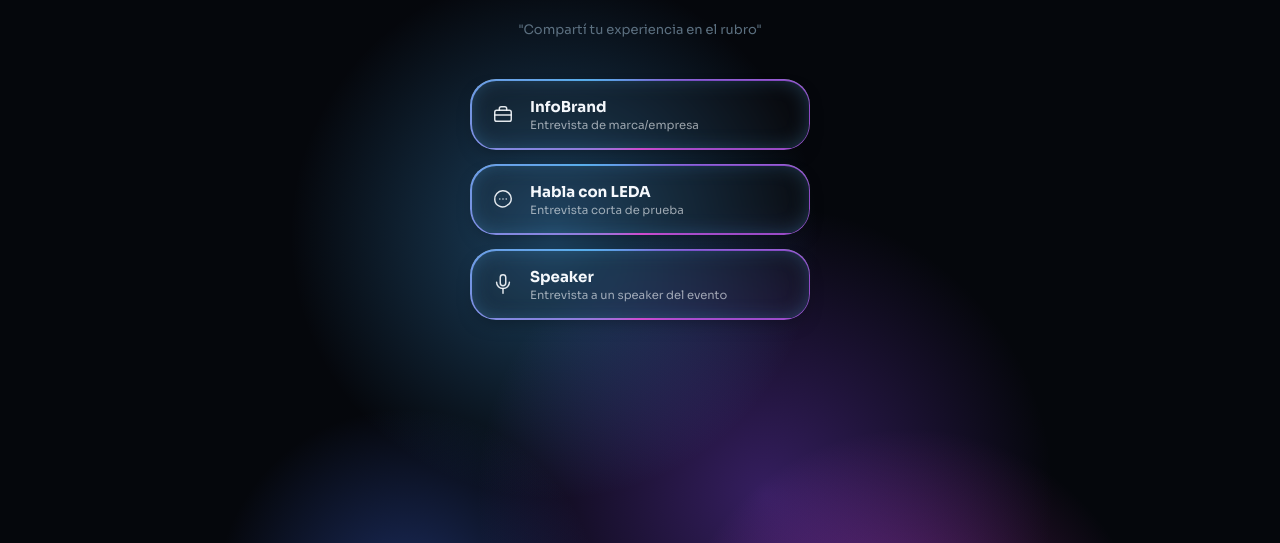
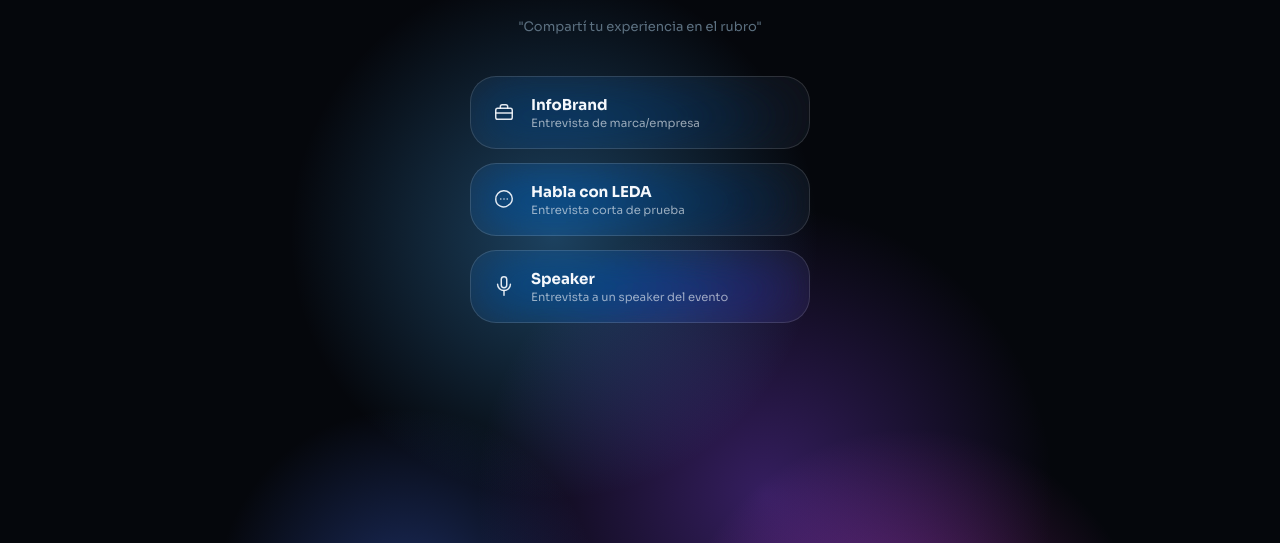
Before and after one commit to tarandainfo/entrevista-ia-v2, a website: page index.html in a window 1280 px wide. Shown: the part 257-800 px from the top of the page. Drawn offline with Linux system fonts and the light colour scheme; animation ran at ten frames a second.

Commit message:
Mejora visual

```diff
--- a/fondo.js
+++ b/fondo.js
@@ -140,14 +140,6 @@
         // detectado, en vez de saltar de golpe.
         hueActual += (hueObjetivo - hueActual) * 0.01;
 
-        // Esta misma variable la usan los botones de modo (el
-        // anillo de vidrio líquido) para seguir siempre el
-        // mismo matiz que tiene el fondo en ese momento.
-        document.documentElement.style.setProperty(
-            "--matiz-actual",
-            hueActual.toFixed(1)
-        );
-
         ctx.fillStyle = "#05070C";
         ctx.fillRect(0, 0, ancho, alto);
         ctx.globalCompositeOperation = "lighter";
--- a/index.html
+++ b/index.html
@@ -24,7 +24,6 @@
 
         <div class="botones-modo">
             <button class="boton-modo" id="modo-infobrand" data-modo="infobrand">
-                <div class="boton-modo-anillo"></div>
                 <span class="boton-modo-icono">
                     <svg viewBox="0 0 24 24" fill="none" stroke-width="1.6" stroke-linecap="round" stroke-linejoin="round">
                         <rect x="3" y="8" width="18" height="12" rx="2"></rect>
@@ -39,7 +38,6 @@
             </button>
 
             <button class="boton-modo" id="modo-leda" data-modo="leda">
-                <div class="boton-modo-anillo"></div>
                 <span class="boton-modo-icono">
                     <svg viewBox="0 0 24 24" fill="none" stroke-width="1.6" stroke-linecap="round" stroke-linejoin="round">
                         <path d="M21 11.5a8.38 8.38 0 0 1-4.24 7.3A8.5 8.5 0 0 1 3 12.5 8.5 8.5 0 1 1 21 11.5z"></path>
@@ -53,7 +51,6 @@
             </button>
 
             <button class="boton-modo" id="modo-speaker" data-modo="speaker">
-                <div class="boton-modo-anillo"></div>
                 <span class="boton-modo-icono">
                     <svg viewBox="0 0 24 24" fill="none" stroke-width="1.6" stroke-linecap="round" stroke-linejoin="round">
                         <rect x="9" y="2" width="6" height="12" rx="3"></rect>
--- a/style.css
+++ b/style.css
@@ -140,26 +140,6 @@ body {
     opacity: 1;
 }
 
-/* Matiz compartido en vivo con el fondo (fondo.js lo actualiza
-   en cada cuadro de animación), usado por el anillo de los
-   botones de modo. @property permite que el cambio de valor
-   se anime suavemente en vez de saltar de golpe. */
-@property --matiz-actual {
-    syntax: '<number>';
-    inherits: true;
-    initial-value: 205;
-}
-
-@property --ang-anillo {
-    syntax: '<angle>';
-    inherits: false;
-    initial-value: 0deg;
-}
-
-:root {
-    --matiz-actual: 205;
-}
-
 .botones-modo {
     display: flex;
     flex-direction: column;
@@ -175,76 +155,56 @@ body {
     align-items: center;
     gap: 16px;
 
-    background: rgba(255, 255, 255, 0.02);
-    backdrop-filter: blur(6px);
-    -webkit-backdrop-filter: blur(6px);
+    background: rgba(255, 255, 255, 0.045);
+    backdrop-filter: blur(26px) saturate(220%) brightness(1.1);
+    -webkit-backdrop-filter: blur(26px) saturate(220%) brightness(1.1);
 
-    border: none;
+    border: 1px solid rgba(255, 255, 255, 0.13);
     border-radius: 26px;
     padding: 18px 22px;
 
-    isolation: isolate;
     cursor: pointer;
+    overflow: hidden;
     text-align: left;
 
     color: #F5F8FC;
     font-family: 'Sora', sans-serif;
 
-    /* Brillo interno: luz "entrando" por el borde de vidrio,
-       en el matiz que tenga el fondo en ese momento. */
-    box-shadow:
-        inset 0 1px 0 rgba(255, 255, 255, 0.35),
-        inset 0 0 24px -6px hsla(var(--matiz-actual), 85%, 65%, 0.45),
-        0 8px 20px -10px rgba(0, 0, 0, 0.5);
+    transition: border-color 0.25s ease, transform 0.2s ease;
+}
 
-    transform: scale(1);
-    transition:
-        transform 0.3s cubic-bezier(0.34, 1.56, 0.64, 1),
-        box-shadow 0.3s ease;
+/* El brillo que cruza lentamente el botón en loop, como luz
+   real moviéndose sobre un cristal. */
+.boton-modo::after {
+    content: "";
+    position: absolute;
+    top: -50%;
+    left: -150%;
+    width: 60%;
+    height: 200%;
+    background: linear-gradient(75deg,
+        transparent 30%,
+        rgba(255, 255, 255, 0.16) 48%,
+        rgba(255, 255, 255, 0.02) 55%,
+        transparent 70%);
+    animation: brillo-pasa 7s ease-in-out infinite;
+    pointer-events: none;
+}
+
+@keyframes brillo-pasa {
+    0%, 100% { transform: translateX(0); }
+    50% { transform: translateX(280%); }
 }
 
 .boton-modo:hover {
-    transform: scale(1.035) translateY(-3px);
-    box-shadow:
-        inset 0 1px 0 rgba(255, 255, 255, 0.45),
-        inset 0 0 30px -4px hsla(var(--matiz-actual), 85%, 65%, 0.6),
-        0 16px 32px -10px rgba(0, 0, 0, 0.55);
+    transform: translateY(-2px);
+    border-color: rgba(255, 255, 255, 0.28);
 }
 
 .boton-modo:disabled {
     opacity: 0.4;
     cursor: default;
     transform: none;
-}
-
-/* El anillo: un borde de degradé cónico girando lento, con
-   los matices reales de la malla (0 / +60 / +100, igual que
-   los corrimientos de los blobs en fondo.js). Todo el color
-   vive acá, no en el relleno del botón. */
-.boton-modo-anillo {
-    position: absolute;
-    inset: 0;
-    z-index: -1;
-    border-radius: inherit;
-    padding: 1.5px;
-
-    background: conic-gradient(from var(--ang-anillo, 0deg),
-        hsla(var(--matiz-actual), 85%, 65%, 0.95),
-        hsla(calc(var(--matiz-actual) + 60), 85%, 65%, 0.75) 33%,
-        hsla(calc(var(--matiz-actual) + 100), 85%, 62%, 0.85) 66%,
-        hsla(var(--matiz-actual), 85%, 65%, 0.95));
-
-    -webkit-mask:
-        linear-gradient(#fff 0 0) content-box,
-        linear-gradient(#fff 0 0);
-    -webkit-mask-composite: xor;
-    mask-composite: exclude;
-
-    animation: girar-anillo 6s linear infinite;
-}
-
-@keyframes girar-anillo {
-    to { --ang-anillo: 360deg; }
 }
 
 .boton-modo-icono {
```
